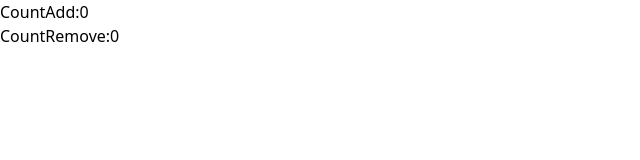
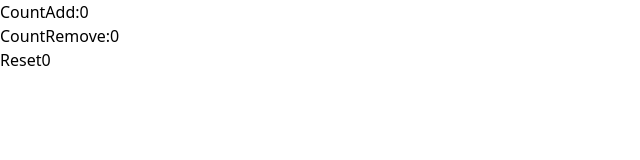
Before and after one commit to Alessandro1910/esercizi-per-casa, a React (Vite) app: page / in a window 1280 px wide. Shown: the top 160 px of the page, without its empty margins (0-640 px from the left). Built offline with nearby package versions, Linux system fonts and the light colour scheme.

Commit message:
add esercizio 9

```diff
--- a/src/assets/Count.jsx
+++ b/src/assets/Count.jsx
@@ -16,11 +16,20 @@ const  Count = () => {
     })
    }
 
+   const handleReset = () => {
+    setCount((count) => {
+        return count = 0
+    })
+   }
+
+
     return (
       <>
         <button onClick={handleIncrement}>CountAdd:{count}</button>
         <br />
         <button onClick={handleDecrement}>CountRemove:{count}</button>
+        <br />
+        <button onClick={handleReset}>Reset{count}</button>
       </>
     )
   }
```
